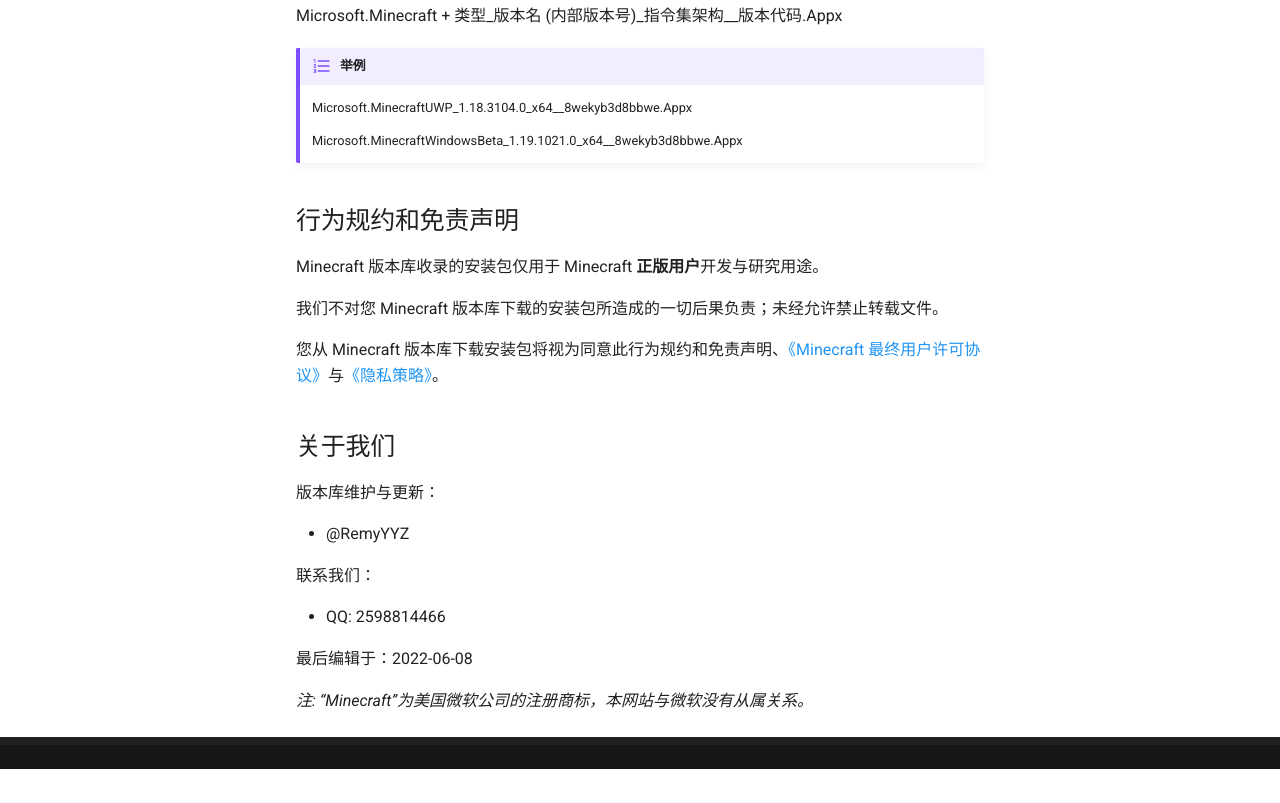
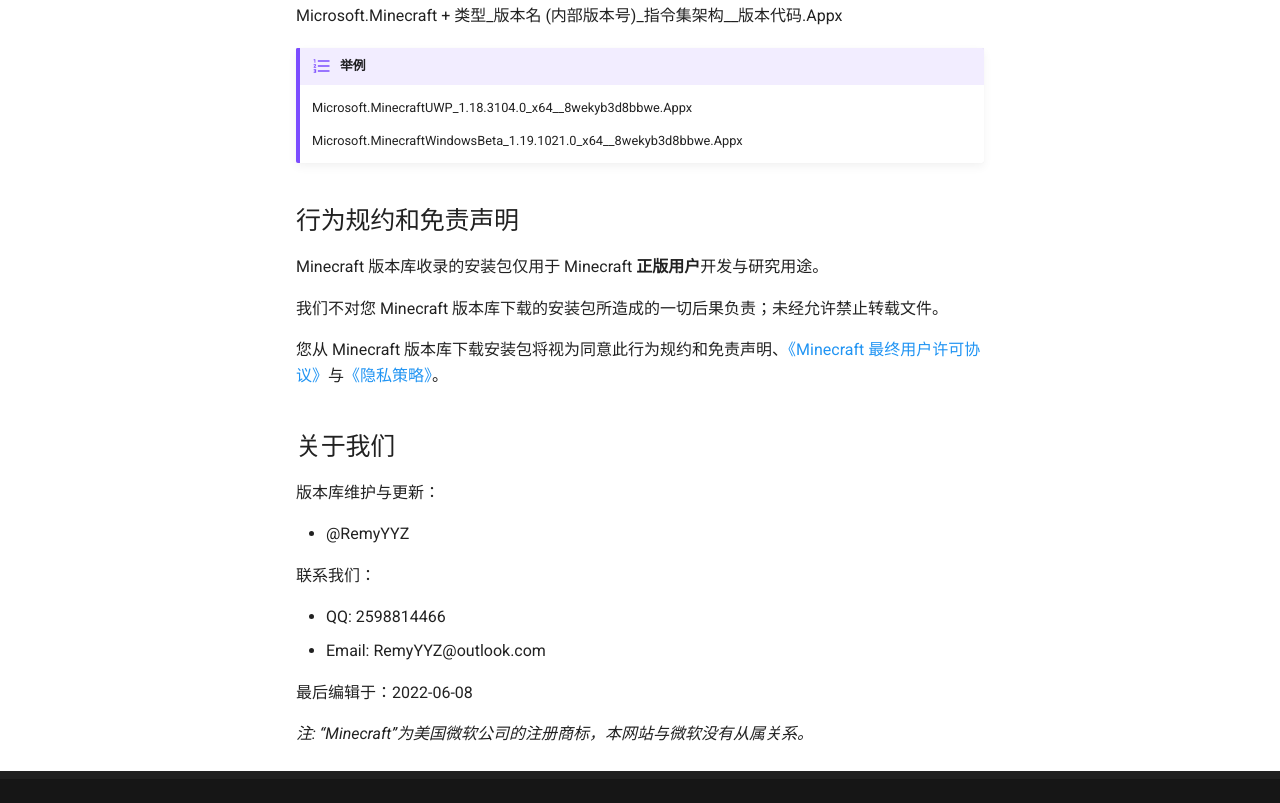
Before and after one commit to RemyYYZ/RemyYYZ.github.io, a plain HTML site: page index.html in a window 1280 px wide. Shown: the part 2122-2925 px from the top of the page. Before the commit the page ends 2891 px from the top, so only its background shows below. Drawn offline with Linux system fonts and the light colour scheme.

Commit message:
Update index.html

```diff
--- a/index.html
+++ b/index.html
@@ -587,6 +587,7 @@
 <p>联系我们：</p>
 <ul>
 <li>QQ: 2598814466</li>
+<li>Email: RemyYYZ@outlook.com</li>
 </ul>
 <p>最后编辑于：2022-06-08</p>
 <p><em>注: “Minecraft”为美国微软公司的注册商标，本网站与微软没有从属关系。</em></p>
```
